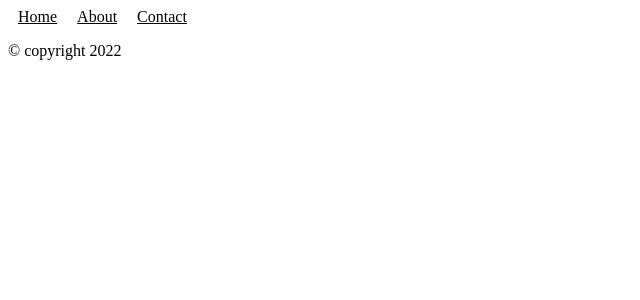
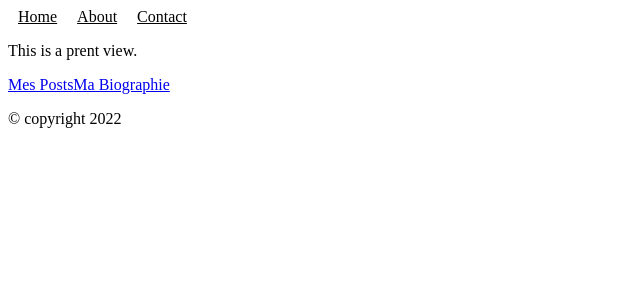
Before and after one commit to jesus-son-coder/vue-school-io-courses-2023, a Nuxt app: page /user in a window 1280 px wide. Shown: the top 300 px of the page, without its empty margins (0-640 px from the left). Built offline with nearby package versions, Linux system fonts and the light colour scheme.

Commit message:
Liens de navigation nuxt

```diff
--- /dev/null
+++ b/pages/User/post.vue
@@ -0,0 +1,5 @@
+<template>
+  <div class="container">
+    <p>Post.vue.</p>
+  </div>
+</template>
--- /dev/null
+++ b/pages/User/profile.vue
@@ -0,0 +1,5 @@
+<template>
+  <div class="container">
+    <p>Profile.vue.</p>
+  </div>
+</template>
--- /dev/null
+++ b/pages/user.vue
@@ -0,0 +1,8 @@
+<template>
+  <div class="container">
+    <p>This is a prent view.</p>
+    <nuxt-link to="/user/post">Mes Posts</nuxt-link>
+    <nuxt-link to="/user/profile">Ma Biographie</nuxt-link>
+    <nuxt-child />
+  </div>
+</template>
```
